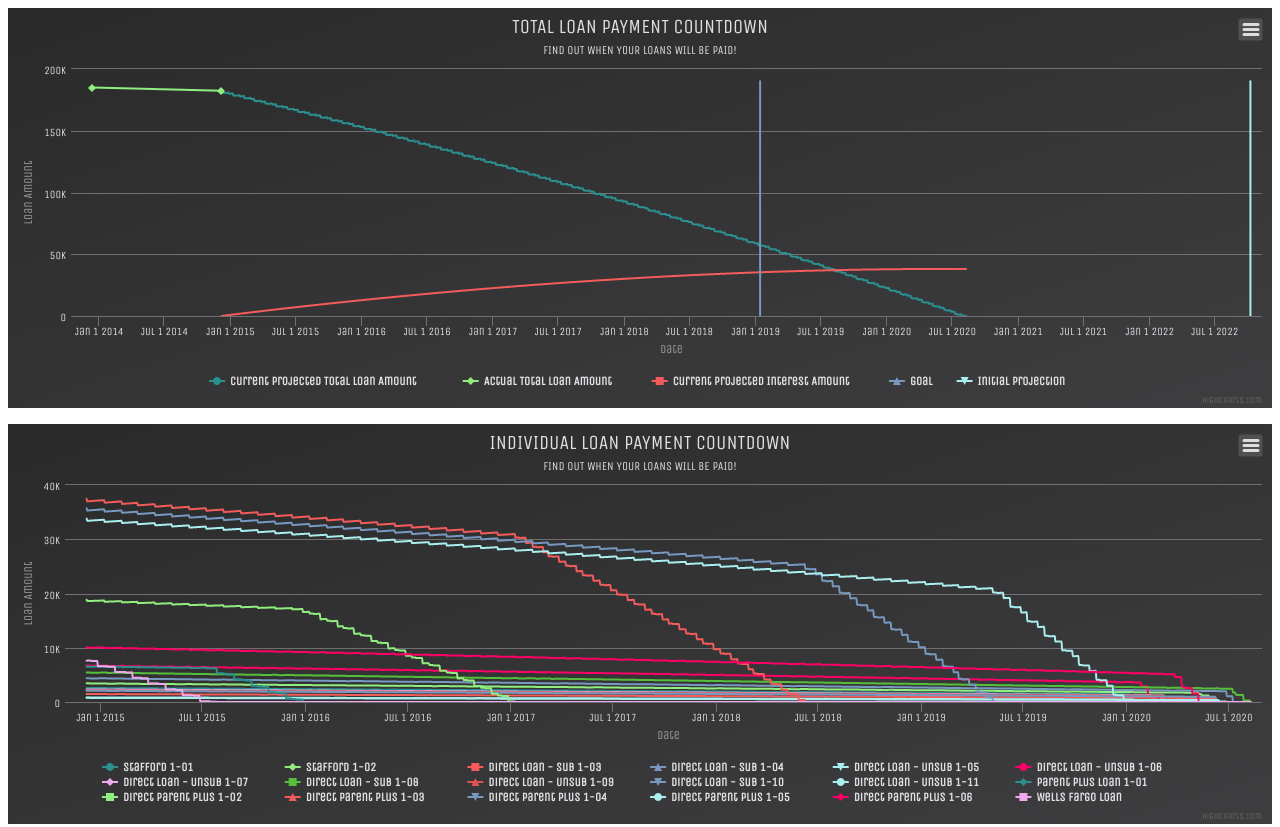
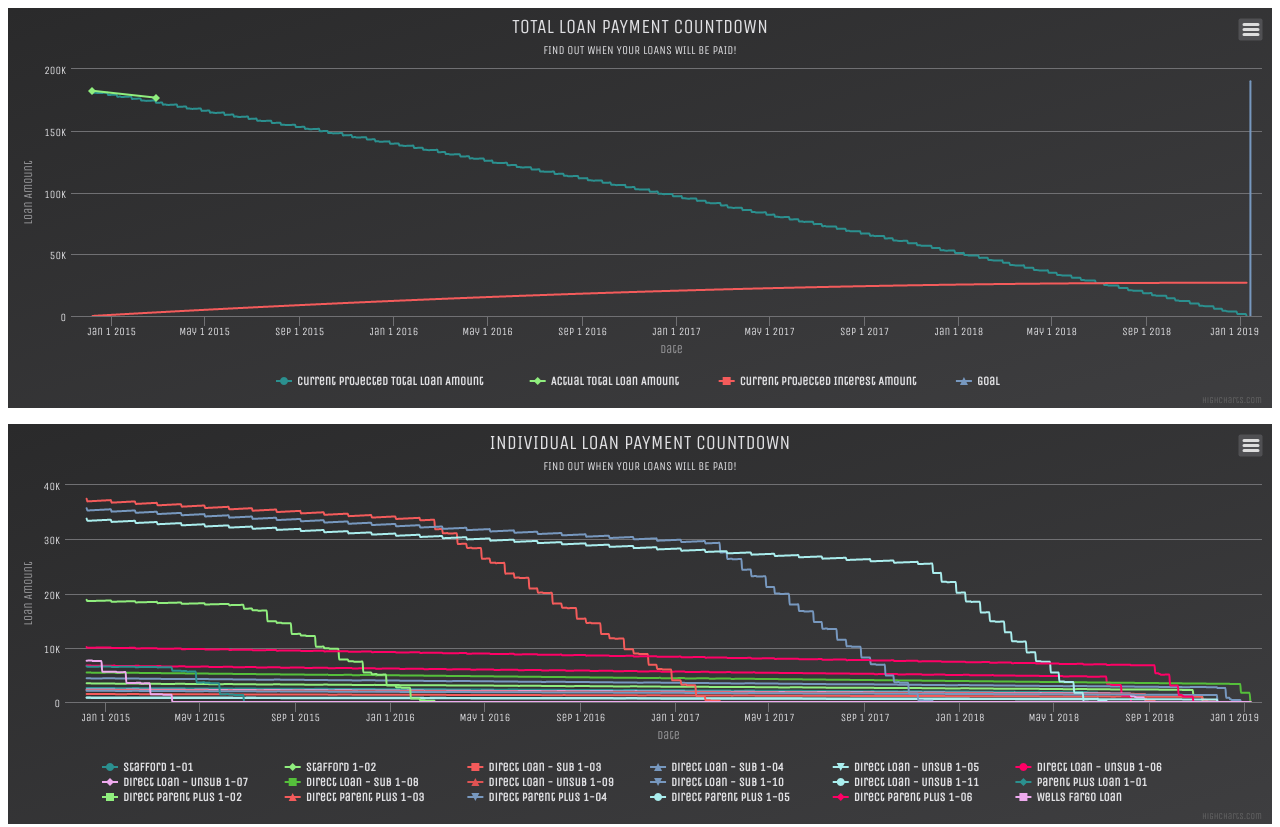
Before and after one commit to aconfee/LoanVisualizer, a website: page index.html in a window 1280 px wide. Shown: the top 827 px of the page. Drawn offline with nearby package versions, Linux system fonts and the light colour scheme.

Commit message:
update info

```diff
--- a/index.html
+++ b/index.html
@@ -47,7 +47,7 @@
 		var visualizerTools = new VisualizerTools();
 		var plotData = visualizerTools.loanPayoffSimulation(
 			new Date(2014, 11, 7),
-			1002/*extra amnt*/,
+			2000/*extra amnt*/,
 			27/*extra pay day*/,
 			myLoans,
 			true
@@ -301,8 +301,8 @@
 		        }, {
 		            name: 'Actual Total Loan Amount',
 		            data: [
-		            	[Date.UTC(2013, 11, 13), 185000],
-		                [Date.UTC(2014, 11, 7), 182428.37]
+		                [Date.UTC(2014, 11, 7), 182428.37],
+		                [Date.UTC(2015, 01, 28), 176758.10]
 		            ]
 		        }, {
 		            name: 'Current Projected Interest Amount',
@@ -312,12 +312,6 @@
 		        	data:[
 		        		[Date.UTC(2019, 0, 13), 190000],
 		        		[Date.UTC(2019, 0, 13), 0]
-		        	]
-		        }, {
-		        	name: 'Initial Projection',
-		        	data: [
-		        		[Date.UTC(2022, 9, 8), 190000],
-		        		[Date.UTC(2022, 9, 8), 0]
 		        	]
 		        }
 		        // Additional lines plots here
```
